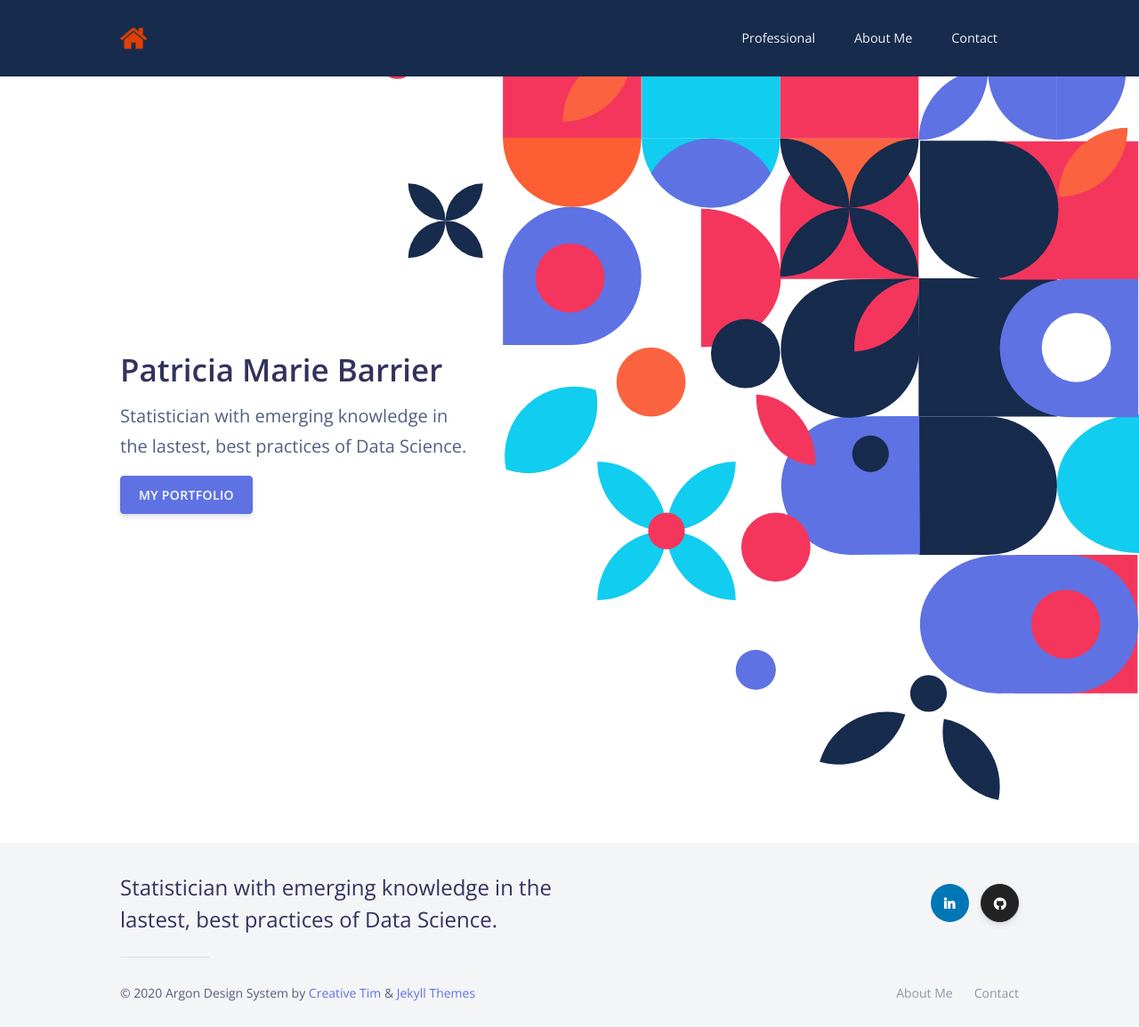
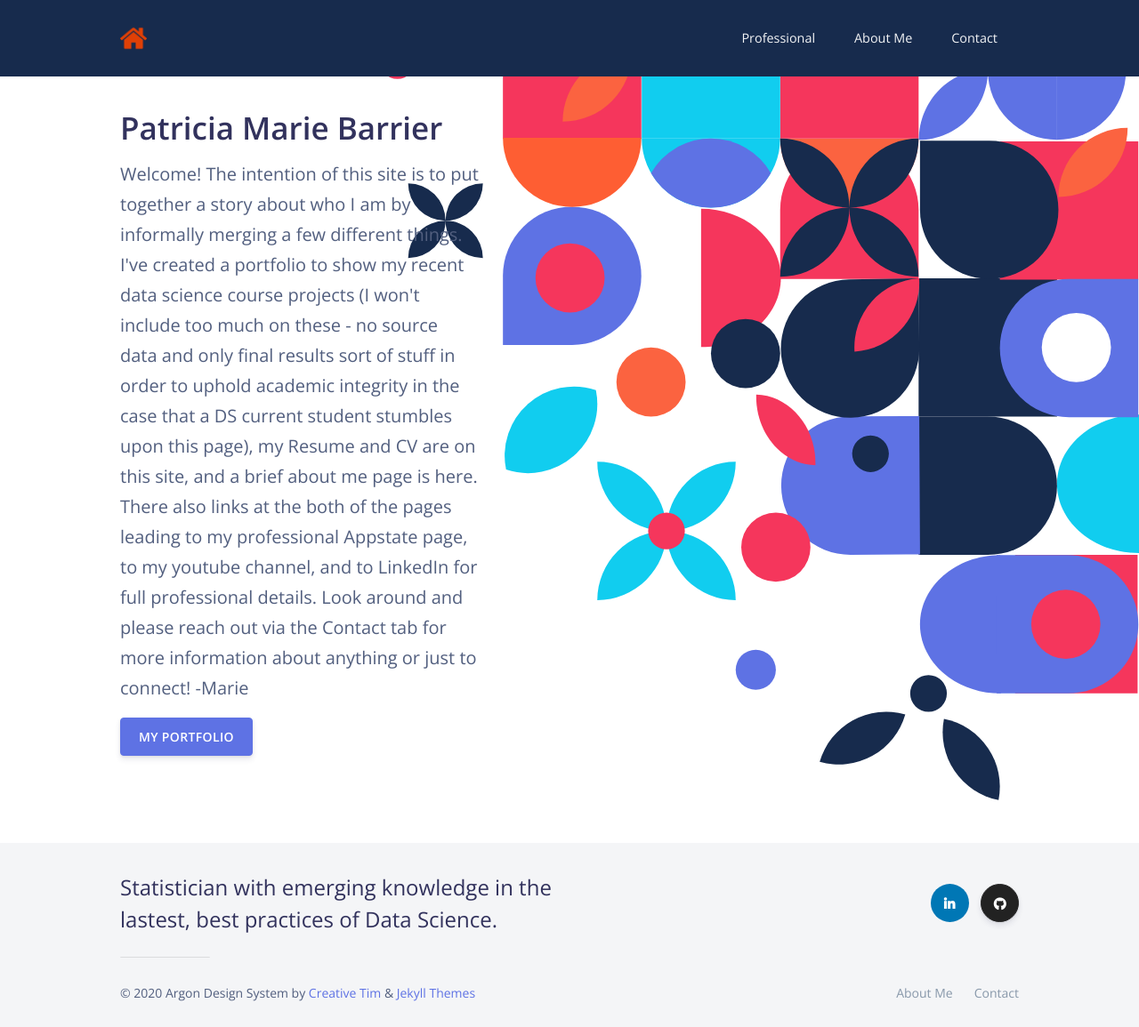
Before and after one commit to patriciamariebarrier/patriciamariebarrier.github.io, a Jekyll site: the page built from index.html, in a window 1280 px wide. Shown: the whole page at 89% size. Built offline with Jekyll 4.4.1, drawn with Linux system fonts in a browser that asks for light colours; nearby versions of some CDN libraries.

Commit message:
Update home-sample.html

```diff
--- a/_includes/home-sample.html
+++ b/_includes/home-sample.html
@@ -5,7 +5,7 @@
       <div class="row">
         <div class="col-lg-5 col-md-7 mr-auto text-left d-flex justify-content-center flex-column">
           <h3 class="display-3">Patricia Marie Barrier</h3>
-          <p class="lead mt-0">Statistician with emerging knowledge in the lastest, best practices of Data Science. <br> </p>
+          <p class="lead mt-0">Welcome! The intention of this site is to put together a story about who I am by informally merging a few different things. I've created a portfolio to show my recent data science course projects (I won't include too much on these - no source data and only final results sort of stuff in order to uphold academic integrity in the case that a DS current student stumbles upon this page), my Resume and CV are on this site, and a brief about me page is here. There also links at the both of the pages leading to my professional Appstate page, to my youtube channel, and to LinkedIn for full professional details. Look around and please reach out via the Contact tab for more information about anything or just to connect! -Marie<br> </p>
           <div class="buttons">
             <a href="/blog" class="btn btn-primary">
               My Portfolio
```
